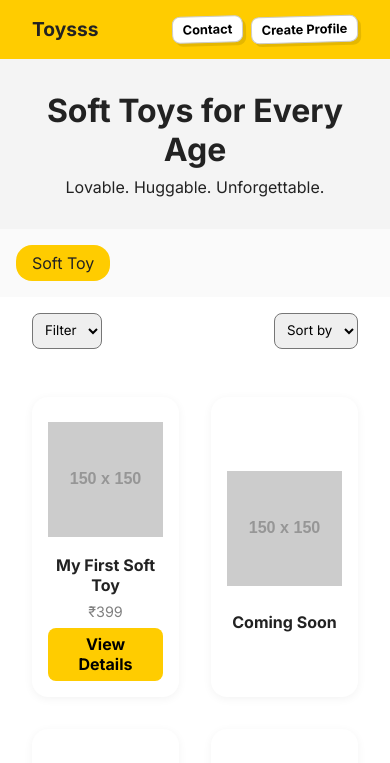
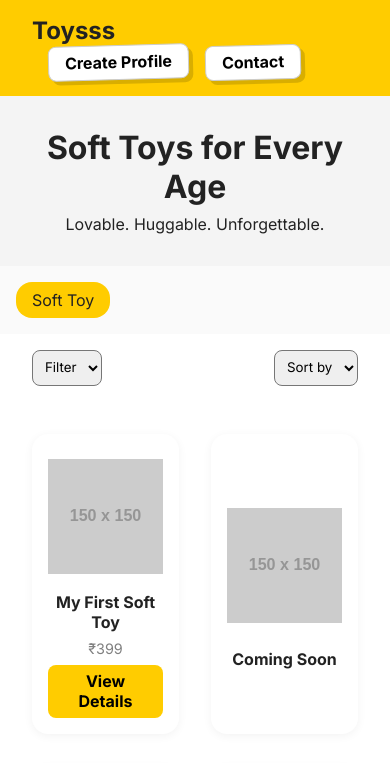
Before and after one commit to amanxo-x9e/Toysss, a plain HTML site: page index.html in a window 390 px wide. Shown: the top 763 px of the page. Drawn offline with Linux system fonts and the light colour scheme; placeholder pictures from the web are drawn by us.

Commit message:
Update index.html

```diff
--- a/index.html
+++ b/index.html
@@ -45,15 +45,14 @@
     nav {
       display: flex;
       align-items: center;
-      flex-wrap: wrap;
-      justify-content: flex-start;
-      gap: 0.5rem;
     }
 
     nav a {
+      margin-left: 1rem;
       text-decoration: none;
       color: var(--text);
       font-weight: bold;
+      outline: none;
     }
 
     .paper-button {
@@ -196,36 +195,18 @@
       box-shadow: 2px 2px 0 rgba(0, 0, 0, 0.2);
       transform: scale(1.02);
     }
-
-    @media (max-width: 600px) {
-      .paper-button {
-        padding: 0.3rem 0.6rem;
-        font-size: 0.8rem;
-        box-shadow: 3px 3px 0 rgba(0,0,0,0.1);
-      }
-
-      .whatsapp {
-        padding: 0.4rem 0.8rem;
-        font-size: 0.8rem;
-        box-shadow: 3px 3px 0 rgba(0,0,0,0.1);
-      }
-
-      header h1 {
-        font-size: 1.2rem;
-      }
-    }
   </style>
 </head>
 <body>
 
-  <!-- WhatsApp Chat Button -->
+  <!-- WhatsApp Chat Button (Flat) -->
   <a class="whatsapp" href="https://wa.me/919012775446" target="_blank">💬 Chat</a>
 
   <header>
     <h1>Toysss</h1>
     <nav>
+      <a href="profile.html" class="paper-button">Create Profile</a>
       <a href="contact.html" class="paper-button">Contact</a>
-      <a href="profile.html" class="paper-button">Create Profile</a>
     </nav>
   </header>
 
@@ -255,7 +236,7 @@
       <a href="product.html">View Details</a>
     </div>
 
-    <!-- Coming Soon Boxes -->
+    <!-- 7 Coming Soon Boxes -->
     <div class="product"><img src="https://via.placeholder.com/150?text=Coming+Soon"><h4>Coming Soon</h4></div>
     <div class="product"><img src="https://via.placeholder.com/150?text=Coming+Soon"><h4>Coming Soon</h4></div>
     <div class="product"><img src="https://via.placeholder.com/150?text=Coming+Soon"><h4>Coming Soon</h4></div>
```
